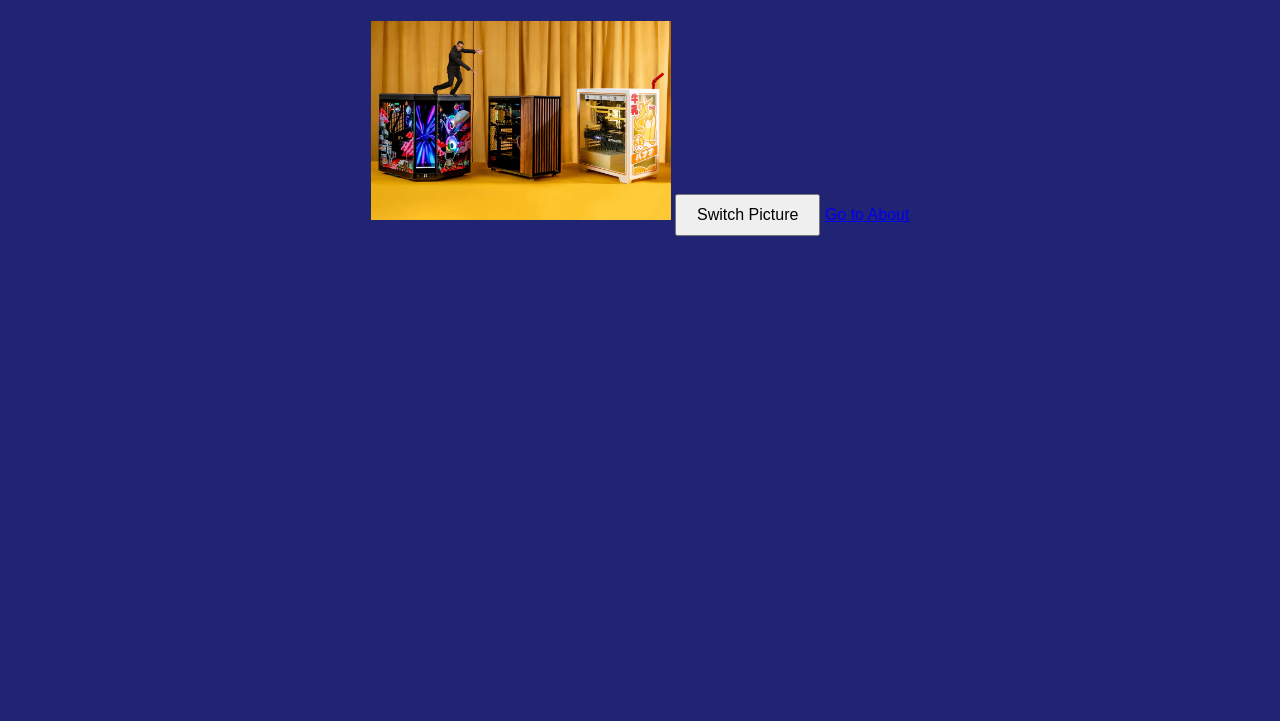
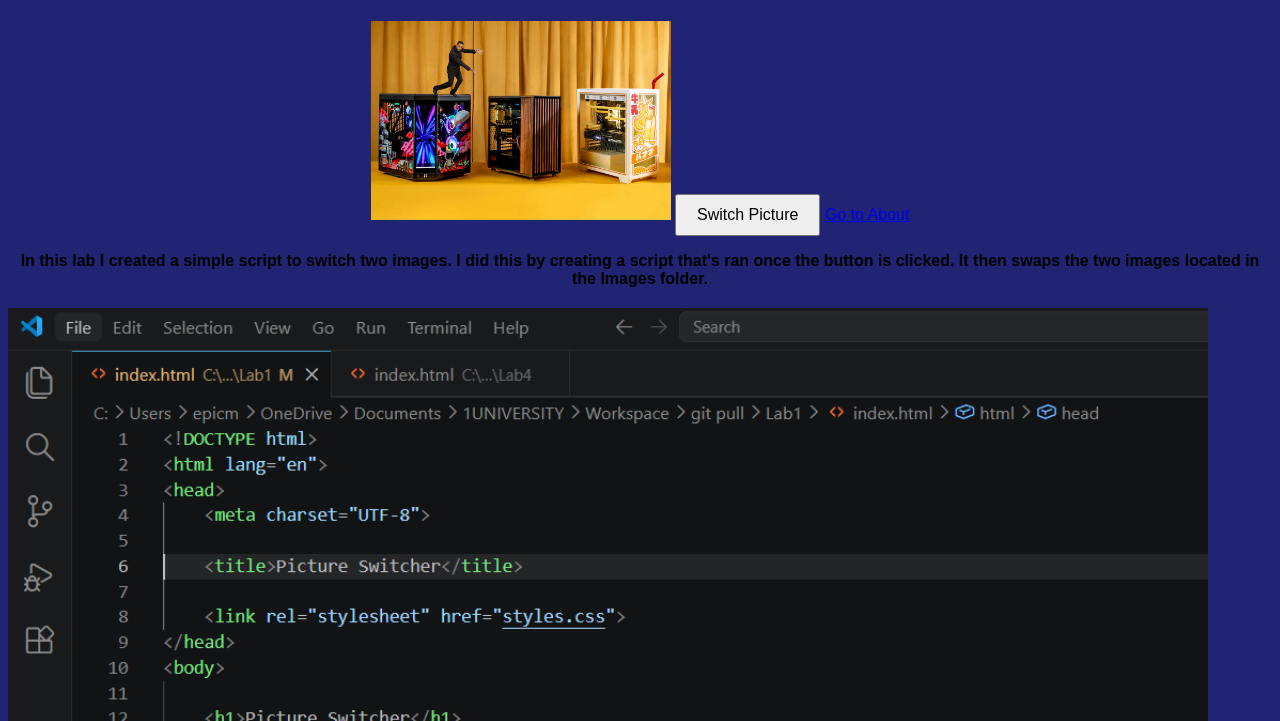
Before and after one commit to UOH-CS-Level4/archosc-portfolio-Chappyman, a plain HTML site: page Lab1/index.html in a window 1280 px wide. Shown: the part 79-800 px from the top of the page. Drawn offline with Linux system fonts and the light colour scheme.

Commit message:
Updated code

```diff
--- a/Lab1/index.html
+++ b/Lab1/index.html
@@ -3,26 +3,26 @@
 <head>
     <meta charset="UTF-8">
 
-    <!-- Title shown in the browser tab -->
     <title>Picture Switcher</title>
 
-    <!-- Link to the external CSS file -->
     <link rel="stylesheet" href="styles.css">
 </head>
 <body>
 
-    <!-- Page heading -->
     <h1>Picture Switcher</h1>
 
-    <!-- Image element that will display the pictures -->
     <img id="displayedImage" alt="Picture switcher image">
 
-    <!-- Button to switch between images -->
     <button id="switchButton">Switch Picture</button>
 
-    <!-- Link to the external JavaScript file -->
+
     <script src="script.js"></script>
     <a href="about.html">Go to About</a>
+
+    <p><b>In this lab I created a simple script to switch two images. I did this by creating a script that's ran once the button is clicked. It then swaps the two images located in the Images folder. </b></p>
+    <img src="Images/LabOne003.png" alt="Lab 4 image 9" style="display:block; max-width:none; width:1200px; height:auto; margin-bottom:20px;">
+    <img src="Images/LabOne004.png" alt="Lab 4 image 9" style="display:block; max-width:none; width:1200px; height:auto; margin-bottom:20px;">
+
 </body>
 <body class="index">
 </html>
--- a/Lab1/script.js
+++ b/Lab1/script.js
@@ -2,7 +2,6 @@
 const image1 = "Images/LabOne001.png";
 const image2 = "Images/LabOne002.png";
 
-// Keeps track of which image is currently shown
 let showingFirstImage = true;
 
 // Get references to HTML elements
@@ -22,6 +21,6 @@ switchButton.addEventListener("click", function () {
         displayedImage.src = image1;
     }
 
-    // Flip the boolean so next click switches again
+    // flip the boolean so next click switches again
     showingFirstImage = !showingFirstImage;
 });
```
Also changed, not shown: Lab1/Images/LabOne003.png (added), Lab1/Images/LabOne004.png (added).
